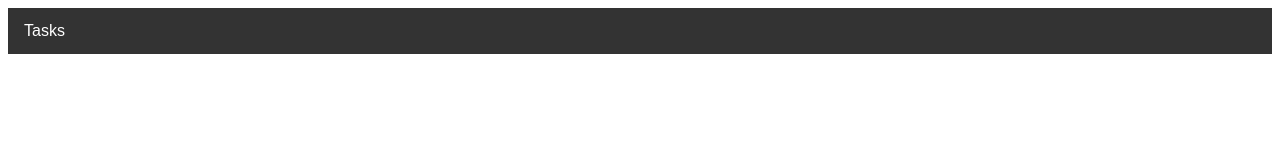
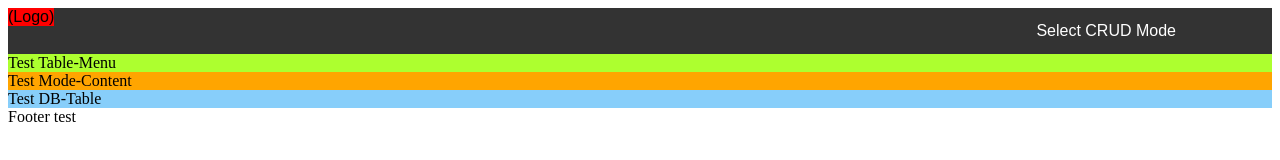
Before and after one commit to DataIsGone/CS340-Team-Untitled-1, a plain HTML site: page Step3UI/index.html in a window 1280 px wide. Drawn offline with Linux system fonts and the light colour scheme.

Commit message:
Navbar adjustment, DOM manip divs
Aligned mode menu and logo div; separate divs for DOM manipulation

```diff
--- a/Step3UI/index.html
+++ b/Step3UI/index.html
@@ -5,23 +5,57 @@
       <meta charset="UTF-8">
       <title>CS340 Step 3</title>
       <link rel="stylesheet" href="style.css">
-        <!-- <style>
-        </style> -->
+      <style>
+        .table-menu {
+          background-color: greenyellow;
+        }
+        .mode-content {
+          background-color: orange;
+        }
+        .db-table {
+          background-color: lightskyblue;
+        }
+      </style>
     </head>
     <body>
-
-            <div class="navbar">
-              <div class="dropdown">
-              <button class="dropbtn" onclick="myFunction()">Tasks
+      <!-- NAVBAR -->
+      <div class="navbar" id="wrapper">
+        <div id="logo">(Logo)</div>
+        <div class="dropdown" id="mode">
+          <button class="dropbtn" onclick="myFunction()">Select CRUD Mode
             <i class="fa fa-caret-down"></i>
           </button>
-              <div class="dropdown-content" id="myDropdown">
-              </div>
-
+          <div class="dropdown-content" id="myDropdown"></div>
         </div>
       </div>
 
-            <!-- Credit: W3 -->
+      <!-- DIV 0 -->
+      <!-- <div class=""></div> -->
+
+      <!-- DIV 1 -->
+      <div class="table-menu">
+        Test Table-Menu
+      </div>
+
+      <!-- DIV 2 -->
+      <div class="mode-content">
+        Test Mode-Content
+      </div>
+
+      <!-- DIV 3 -->
+      <div class="db-table">
+        Test DB-Table
+      </div>
+
+
+      <!-- FOOTER -->
+      <footer>
+        Footer test
+      </footer>
+
+      <!-- *** SCRIPTS *** -->
+
+      <!-- Credit: W3SCHOOLS -->
       <script>
             /* When the user clicks on the button,
             toggle between hiding and showing the dropdown content */
--- a/Step3UI/script.js
+++ b/Step3UI/script.js
@@ -1,3 +1,4 @@
+/* --- NAVBAR SET UP --- */
 function buildTopNav(){
 	let createButton = document.createElement("button");
 	createButton.className = "navButton";
--- a/Step3UI/style.css
+++ b/Step3UI/style.css
@@ -17,6 +17,7 @@
   .dropdown {
     float: left;
     overflow: hidden;
+    padding: 0 5em 0 0;
   }
 
   .dropdown .dropbtn {
@@ -61,3 +62,20 @@
   .show {
     display: block;
   }
+
+  /* --- ALIGN NAVBAR ELEMENTS --- */
+  /* Credit: https://stackoverflow.com/questions/5222523/position-a-div-container-on-the-right-side/5222570 */
+  #wrapper {
+      background: #333;
+      overflow: auto;
+  }
+
+  #logo {
+      background: red;
+      float: left;
+  }
+
+  #mode {
+      background: #333;    /* TEST */
+      float: right;
+  }
```
Lines whose indentation alone changed are shown as unchanged.
